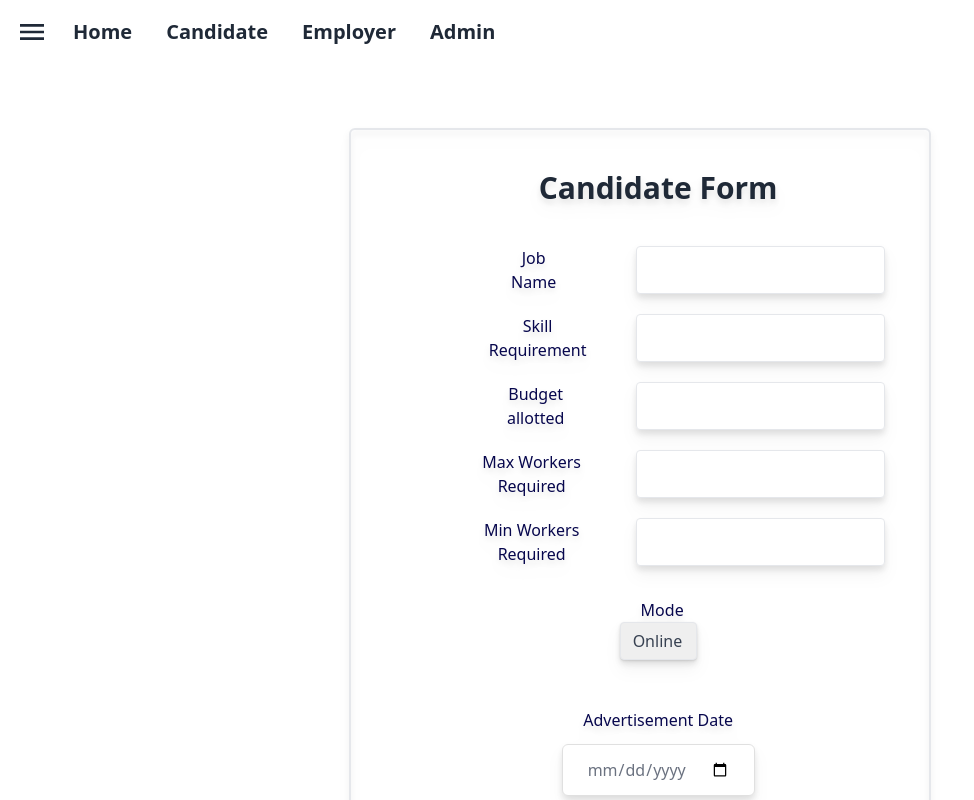
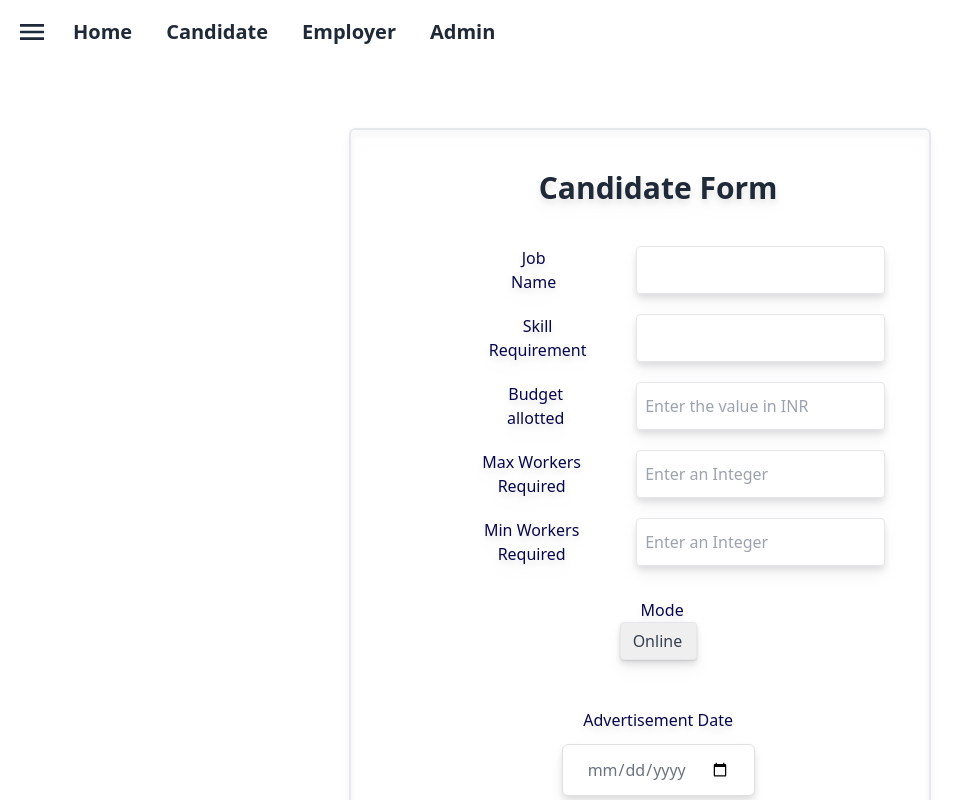
Before and after one commit to Razeeeeeeeeeee/Freelance, a React (Vite) app in the folder frontend/: page /candidate_form in a window 1280 px wide. Shown: the top 800 px of the page, without its empty margins (0-974 px from the left). Built offline with nearby package versions, Linux system fonts and the light colour scheme.

Commit message:
added the clear description functionality

```diff
--- a/frontend/src/pages/candidate_manual.jsx
+++ b/frontend/src/pages/candidate_manual.jsx
@@ -4,6 +4,28 @@ import { Link } from "react-router-dom";
 export default function(){
 
 
+    const initialFormData = {
+      Jobname: '',
+      Skillrequirement: '',
+      budget: '',
+      max_workers: '',
+      min_workers: '',
+      mode: '',
+      Ad_date: '',
+      dead_date:'',
+    };
+
+
+    const [formData, setFormData] = useState(initialFormData);
+
+
+    const handleClear = () => {
+      setFormData(initialFormData);
+    };
+
+    const handleChange = (e) => {
+      setFormData(e.target.value);
+    };
 
     return(
       <div className="flex flex-col pt-32 justify-center px-0 pb-20">
@@ -18,6 +40,8 @@ export default function(){
            type="text"
              id="specificNumber"
              name="specificNumber"
+             value = {formData.Jobname}
+             onChange={handleChange}
              className="border rounded w-17 px-2 py-1 text-gray-700 leading-tight focus:outline-none focus:shadow-outline align-baseline"
            />
            </div>
@@ -27,6 +51,8 @@ export default function(){
            type="text"
              id="specificNumber"
              name="specificNumber"
+             value = {formData.Skillrequirement}
+             onChange={handleChange}
              className="border rounded w-17 px-2 py-1 text-gray-700 leading-tight focus:outline-none focus:shadow-outline align-baseline"
            />
            </div>
@@ -36,6 +62,9 @@ export default function(){
            type="text"
              id="specificNumber"
              name="specificNumber"
+             value = {formData.budget}
+             onChange={handleChange}
+             placeholder="Enter the value in INR"
              className="border rounded w-17 px-2 py-1 ml-5 text-gray-700 leading-tight focus:outline-none focus:shadow-outline align-baseline"
            />
            </div>
@@ -45,7 +74,10 @@ export default function(){
            type="text"
              id="specificNumber"
              name="specificNumber"
+             value = {formData.max_workers}
+             onChange={handleChange}
              className="border rounded w-17 px-2 py-1 text-gray-700 leading-tight focus:outline-none focus:shadow-outline align-baseline"
+             placeholder="Enter an Integer"
            />
            </div>
            <div className="flex justify-center mx-20 mb-5">
@@ -54,6 +86,9 @@ export default function(){
            type="text"
              id="specificNumber"
              name="specificNumber"
+             value = {formData.min_workers}
+             onChange={handleChange}
+             placeholder="Enter an Integer"
              className="border rounded w-17 px-2 py-1 text-gray-700 leading-tight focus:outline-none focus:shadow-outline align-baseline"
            />
            </div>
@@ -62,6 +97,8 @@ export default function(){
            <select
              id="mode"
              name="mode"
+             value = {formData.mode}
+             onChange={handleChange}
              className="shadow appearance-none border rounded w-half py-2 px-3 text-gray-700 leading-tight focus:outline-none focus:shadow-outline"
           >
           <div className="mt-4"></div>
@@ -82,6 +119,8 @@ export default function(){
                          type="date"
                          name="date"
                          id="date"
+                         value = {formData.Ad_date}
+                         onChange={handleChange}
                          class=" rounded-md border border-[#e0e0e0] bg-white py-3 px-6 text-base font-medium text-[#6B7280] outline-none focus:border-[#6A64F1] focus:shadow-md"
                        />
                      </div>
@@ -98,6 +137,8 @@ export default function(){
                          type="date"
                          name="date"
                          id="date"
+                         value = {formData.dead_date}
+                         onChange={handleChange}
                          class=" rounded-md border border-[#e0e0e0] bg-white py-3 px-6 text-base font-medium text-[#6B7280] outline-none focus:border-[#6A64F1] focus:shadow-md"
                        />
                      </div>
@@ -105,7 +146,7 @@ export default function(){
 
                  <div className="">
                 <button className="btn btn-primary rounded-md mr-10 mt-10">Save</button>
-                <button className="btn btn-primary rounded-md ml-10 mt-10">Clear Description</button>
+              <button  onClick ={handleClear} className="btn btn-primary rounded-md ml-10 mt-10">Clear Description</button>
                 </div>
 
 
```
